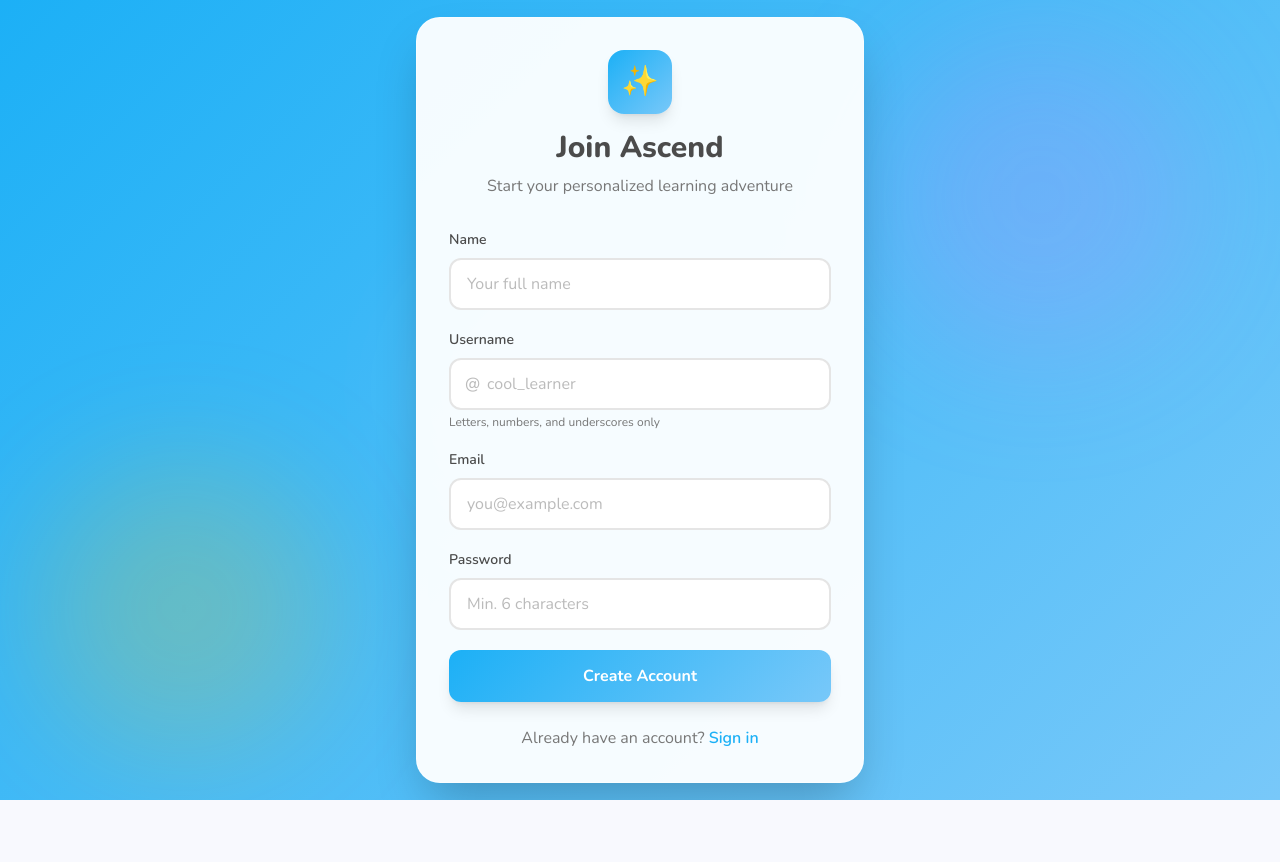
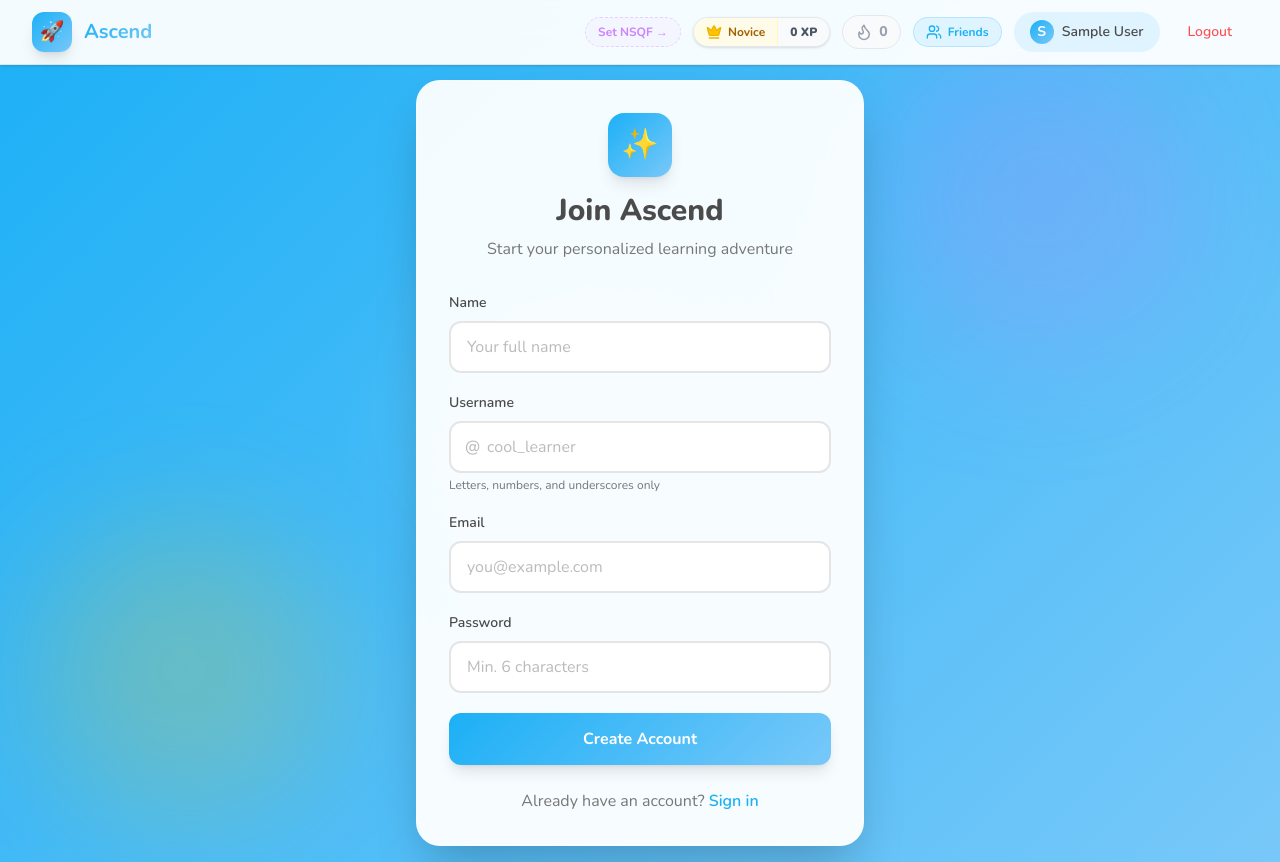
Before and after one commit to AtharvaGhorpade2405/learning-path, a React (Vite) app in the folder frontend/: page /signup in a window 1280 px wide. Before the commit the page ends 800 px from the top, so only its background shows below. Built offline with nearby package versions, Linux system fonts and the light colour scheme; no server answers; sample sign-in values are in the browser's storage.

Commit message:
feat: integrate navbar into auth pages with visibility enhancements

```diff
--- a/frontend/src/components/Navbar.jsx
+++ b/frontend/src/components/Navbar.jsx
@@ -1,10 +1,13 @@
+import { useState } from 'react';
 import { Link, useNavigate } from 'react-router-dom';
 import { useAuth } from '../context/AuthContext';
-import { Flame, Users } from 'lucide-react';
+import { Flame, Users, Crown, Menu, X } from 'lucide-react';
+import { getRankInfo } from '../utils/ranks';
 
-const Navbar = () => {
+const Navbar = ({ isAuthPage = false }) => {
   const { user, logout } = useAuth();
   const navigate = useNavigate();
+  const [isOpen, setIsOpen] = useState(false);
 
   const handleLogout = () => {
     logout();
@@ -13,7 +16,6 @@ const Navbar = () => {
 
   const hasNsqf = user?.careerProfile?.baseNsqfScore != null;
 
-  // Check if streak is active today (lesson completed today)
   const isStreakActiveToday = (() => {
     if (!user?.lastLessonCompletedDate) return false;
     const lastActive = new Date(user.lastLessonCompletedDate).toISOString().slice(0, 10);
@@ -21,28 +23,31 @@ const Navbar = () => {
     return lastActive === today;
   })();
 
+  const rankInfo = user ? getRankInfo(user.totalXP || 0) : null;
+
   return (
-    <nav className="sticky top-0 z-50 glass border-b border-white/20 bg-white/80">
+    <nav className={`sticky top-0 z-50 transition-all duration-300 ${isAuthPage ? 'bg-white/95 backdrop-blur-xl border-b border-surface-dark shadow-sm' : 'glass border-b border-white/20 bg-white/80'}`}>
       <div className="max-w-7xl mx-auto px-4 sm:px-6 lg:px-8">
         <div className="flex items-center justify-between h-16">
           {/* Logo */}
-          <Link to="/" className="flex items-center gap-3 group">
+          <Link to="/" className="flex items-center gap-3 group" onClick={() => setIsOpen(false)}>
             <div className="w-10 h-10 rounded-xl gradient-bg flex items-center justify-center shadow-lg group-hover:shadow-xl transition-all duration-300 group-hover:scale-105">
               <span className="text-white text-xl">🚀</span>
             </div>
-            <span className="text-xl font-bold gradient-text hidden sm:block">
+            <span className="text-xl font-bold gradient-text">
               Ascend
             </span>
           </Link>
 
-          {/* Right Side */}
+          {/* Right Side - Desktop */}
           {user && (
             <div className="flex items-center gap-3">
+              <div className="hidden md:flex items-center gap-3">
                 {/* NSQF Badge */}
                 {hasNsqf ? (
                   <Link
                     to="/career-setup"
-                  className="hidden sm:flex items-center gap-1.5 px-3 py-1.5 rounded-full bg-accent/10 border border-accent/20 hover:bg-accent/20 transition-colors"
+                    className="flex items-center gap-1.5 px-3 py-1.5 rounded-full bg-accent/10 border border-accent/20 hover:bg-accent/20 transition-colors"
                   >
                     <span className="text-xs">🎯</span>
                     <span className="text-xs font-black text-accent">
@@ -52,16 +57,28 @@ const Navbar = () => {
                 ) : (
                   <Link
                     to="/career-setup"
-                  className="hidden sm:flex items-center gap-1.5 px-3 py-1.5 rounded-full bg-accent/5 border border-dashed border-accent/30 hover:bg-accent/10 transition-colors"
+                    className="flex items-center gap-1.5 px-3 py-1.5 rounded-full bg-accent/5 border border-dashed border-accent/30 hover:bg-accent/10 transition-colors"
                   >
                     <span className="text-xs font-bold text-accent">Set NSQF →</span>
                   </Link>
                 )}
 
+                {/* Rank and XP Badge */}
+                {rankInfo && (
+                  <div className="flex items-center gap-0 border border-gray-200 rounded-full bg-white shadow-sm overflow-hidden">
+                    <div className="flex items-center gap-1.5 px-3 py-1.5 bg-yellow-50 border-r border-yellow-100">
+                      <Crown size={16} className="text-yellow-500 fill-yellow-400" />
+                      <span className="text-xs font-bold text-yellow-700">{rankInfo.name}</span>
+                    </div>
+                    <div className="px-3 py-1.5 bg-gray-50 flex items-center justify-center">
+                      <span className="text-xs font-black text-gray-600">{user.totalXP || 0} XP</span>
+                    </div>
+                  </div>
+                )}
+
                 {/* Streak Badge */}
                 <Link
                   to="/social"
-                id="streak-badge"
                   className={`flex items-center gap-1.5 px-3 py-1.5 rounded-full border transition-all duration-200 hover:scale-105 ${
                     isStreakActiveToday
                       ? 'bg-orange-50 border-orange-200 hover:bg-orange-100'
@@ -89,15 +106,14 @@ const Navbar = () => {
                 {/* Friends Link */}
                 <Link
                   to="/social"
-                id="friends-link"
-                className="hidden sm:flex items-center gap-1.5 px-3 py-1.5 rounded-full bg-primary/10 border border-primary/20 hover:bg-primary/20 transition-colors"
+                  className="flex items-center gap-1.5 px-3 py-1.5 rounded-full bg-primary/10 border border-primary/20 hover:bg-primary/20 transition-colors"
                 >
                   <Users size={16} className="text-primary" />
                   <span className="text-xs font-bold text-primary">Friends</span>
                 </Link>
 
-              <Link to="/dashboard" className="hidden sm:flex items-center gap-2 bg-primary/10 px-4 py-2 rounded-full hover:bg-primary/20 transition-colors">
-                <div className="w-8 h-8 rounded-full gradient-bg flex items-center justify-center text-white text-sm font-bold">
+                <Link to="/dashboard" className="flex items-center gap-2 bg-primary/10 px-4 py-2 rounded-full hover:bg-primary/20 transition-colors">
+                  <div className="w-6 h-6 rounded-full gradient-bg flex items-center justify-center text-white text-sm font-bold">
                     {user.name?.charAt(0).toUpperCase()}
                   </div>
                   <span className="text-sm font-semibold text-dark">
@@ -111,9 +127,121 @@ const Navbar = () => {
                   Logout
                 </button>
               </div>
+
+              {/* Mobile Menu Button */}
+              <button
+                className="md:hidden p-2 text-dark hover:bg-gray-100 rounded-lg transition-colors cursor-pointer"
+                onClick={() => setIsOpen(!isOpen)}
+              >
+                {isOpen ? <X size={24} /> : <Menu size={24} />}
+              </button>
+            </div>
+          )}
+
+          {!user && (
+            <div className="flex items-center gap-3">
+              <Link
+                to="/login"
+                className="px-4 py-2 text-sm font-bold text-dark hover:text-primary transition-colors duration-200"
+              >
+                Log in
+              </Link>
+              <Link
+                to="/signup"
+                className="px-5 py-2 text-sm font-bold text-white gradient-bg rounded-xl shadow-md hover:shadow-lg hover:-translate-y-0.5 transition-all duration-200"
+              >
+                Sign up
+              </Link>
+            </div>
           )}
         </div>
       </div>
+
+      {/* Mobile Dropdown Menu */}
+      {isOpen && user && (
+        <div className="md:hidden absolute top-16 left-0 right-0 bg-white border-b border-gray-200 shadow-[0_4px_20px_rgba(0,0,0,0.1)] flex flex-col p-4 gap-4 z-50">
+
+          <div className="flex items-center gap-3 p-3 bg-primary/5 rounded-2xl border border-primary/10">
+            <div className="w-10 h-10 rounded-full gradient-bg flex items-center justify-center text-white font-bold text-lg">
+              {user.name?.charAt(0).toUpperCase()}
+            </div>
+            <div>
+              <p className="font-bold text-dark">{user.name}</p>
+              <p className="text-xs text-dark-light">@{user.username}</p>
+            </div>
+          </div>
+
+          <div className="grid grid-cols-2 gap-3">
+             {/* Streak Badge */}
+             <Link
+                to="/social"
+                onClick={() => setIsOpen(false)}
+                className={`flex justify-center items-center gap-2 px-4 py-3 rounded-xl border ${
+                  isStreakActiveToday
+                    ? 'bg-orange-50 border-orange-200'
+                    : 'bg-gray-50 border-gray-200'
+                }`}
+              >
+                <Flame
+                  size={20}
+                  className={isStreakActiveToday ? 'text-orange-500' : 'text-gray-400'}
+                  fill={isStreakActiveToday ? 'currentColor' : 'none'}
+                />
+                <span className={`text-base font-extrabold ${isStreakActiveToday ? 'text-orange-600' : 'text-gray-400'}`}>
+                  {user.personalStreak || 0} Streak
+                </span>
+              </Link>
+
+              {/* Rank and XP */}
+              {rankInfo && (
+                <div className="flex flex-col justify-center items-center gap-1 px-4 py-2 rounded-xl border border-yellow-200 bg-yellow-50">
+                  <div className="flex items-center gap-1.5">
+                    <Crown size={16} className="text-yellow-500 fill-yellow-400" />
+                    <span className="text-xs font-bold text-yellow-700">{rankInfo.name}</span>
+                  </div>
+                  <span className="text-sm font-black text-gray-600">{user.totalXP || 0} XP</span>
+                </div>
+              )}
+          </div>
+
+          <div className="flex flex-col gap-2">
+             <Link
+                to="/dashboard"
+                onClick={() => setIsOpen(false)}
+                className="flex items-center p-3 rounded-xl hover:bg-gray-50 text-dark font-bold border border-transparent hover:border-gray-100 transition-all font-medium text-lg"
+             >
+               🏠 Dashboard
+             </Link>
+             <Link
+                to="/social"
+                onClick={() => setIsOpen(false)}
+                className="flex items-center gap-2 p-3 rounded-xl hover:bg-gray-50 text-dark font-bold border border-transparent hover:border-gray-100 transition-all font-medium text-lg"
+             >
+               <Users size={20} className="text-primary" /> Friends & Social
+             </Link>
+             <Link
+                to="/career-setup"
+                onClick={() => setIsOpen(false)}
+                className="flex items-center gap-2 p-3 rounded-xl hover:bg-gray-50 text-dark font-bold border border-transparent hover:border-gray-100 transition-all font-medium text-lg"
+             >
+               🎯 Career & NSQF
+               {hasNsqf && <span className="ml-auto text-sm text-accent bg-accent/10 px-2 py-1 rounded-full">Level {user.careerProfile.baseNsqfScore}</span>}
+             </Link>
+          </div>
+
+          <hr className="my-2 border-gray-100" />
+
+          <button
+            onClick={() => {
+               handleLogout();
+               setIsOpen(false);
+            }}
+            className="w-full text-center p-3 text-danger font-bold rounded-xl hover:bg-danger/10 transition-colors"
+          >
+            Log Out
+          </button>
+        </div>
+      )}
     </nav>
   );
 };
--- a/frontend/src/pages/Signup.jsx
+++ b/frontend/src/pages/Signup.jsx
@@ -2,6 +2,7 @@ import { useState } from 'react';
 import { Link, useNavigate } from 'react-router-dom';
 import { useAuth } from '../context/AuthContext';
 import { toast } from 'react-toastify';
+import Navbar from '../components/Navbar';
 
 const Signup = () => {
   const [name, setName] = useState('');
@@ -36,8 +37,13 @@ const Signup = () => {
         <div className="absolute top-1/3 left-1/3 w-64 h-64 bg-white/10 rounded-full blur-3xl animate-float" style={{ animationDelay: '0.5s' }}></div>
       </div>
 
+      {/* Navbar at top */}
+      <div className="absolute top-0 left-0 right-0 z-50">
+        <Navbar isAuthPage={true} />
+      </div>
+
       {/* Card */}
-      <div className="relative z-10 w-full max-w-md animate-slide-up">
+      <div className="relative z-10 w-full max-w-md animate-slide-up mt-16">
         <div className="bg-white/95 backdrop-blur-xl rounded-3xl shadow-2xl p-8 border border-white/50">
           {/* Header */}
           <div className="text-center mb-8">
```
Also changed, not shown: frontend/src/pages/Login.jsx (+7 -1 lines). Lines whose indentation alone changed are shown as unchanged.
